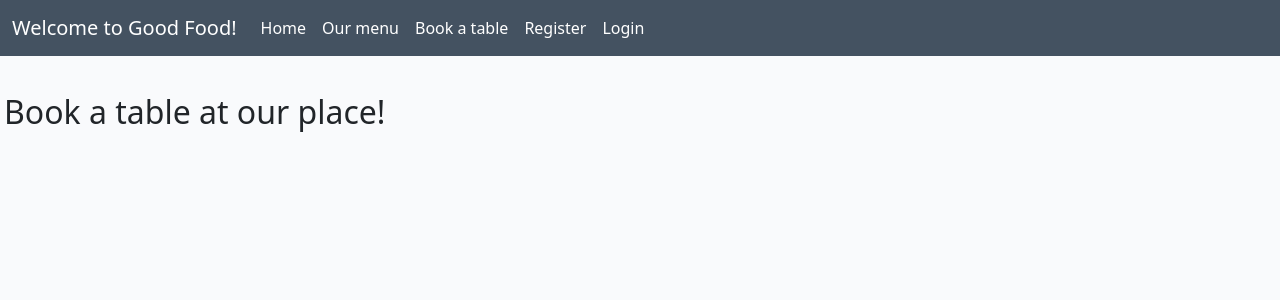
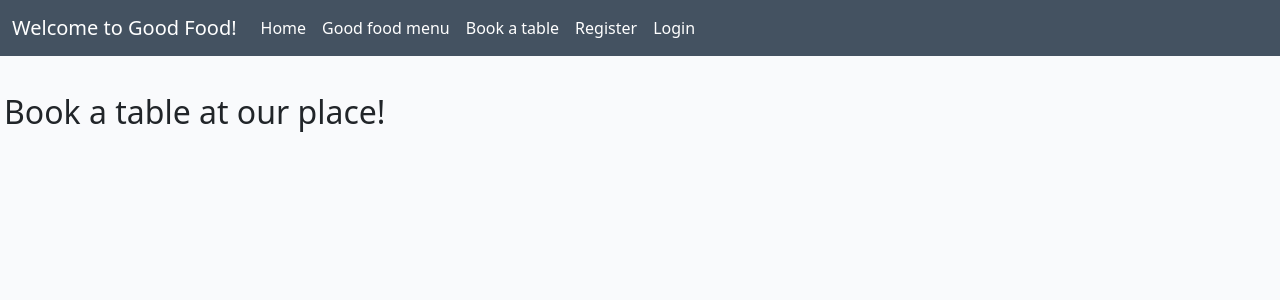
Before and after one commit to AnneKammenhed/really-good-food, a Django app: page /bookings in a window 1280 px wide. Shown: the top 300 px of the page. Run offline with Django 3.2, Linux system fonts and the light colour scheme; some libraries are stand-ins or nearby versions.

```diff
--- a/templates/base.html
+++ b/templates/base.html
@@ -40,7 +40,7 @@
                         <a class="nav-link active text-white" aria-current="page" href="{% url 'home' %}">Home</a>
                     </li>
                     <li class="nav-item">
-                        <a class="nav-link text-white" href="{% url 'menu' %}">Our menu</a>
+                        <a class="nav-link text-white" href="{% url 'menu' %}">Good food menu</a>
                     </li>
                     <li class="nav-item">
                         <a class="nav-link text-white" href="{% url 'bookings' %}">Book a table</a>
--- a/templates/bookings.html
+++ b/templates/bookings.html
@@ -11,7 +11,7 @@
                 {% if user.is_authenticated %}
                 <br/>
                     {% if submitted %}
-                        <p>Thank you for Your reservation ! Have a look at <a href="{% url 'menu' %}">Our menu!</a></p>
+                        <p>Thank you for Your reservation ! Have a look at <a href="{% url 'menu' %}">some pictures from our menu!</a></p>
                         <br/>
                         <br/>
                         <p>Would you like to <a href="{% url 'booking_list' %}">edit</a> or <a href="{% url 'booking_list' %}">delete</a> your booking? </p>
--- a/templates/menu.html
+++ b/templates/menu.html
@@ -8,7 +8,7 @@
         <!-- Menu Column -->
         <div class="col-12 mt-3 left">
             <div class="row">
-                <h1>Our Menu</h1>
+                <h1>Examples of food from our Menu</h1>
                 {% for menu in menu %}
                 <div class="col-md-4">
                     <div class="card mb-4">
```
Also changed, not shown: README.md.
